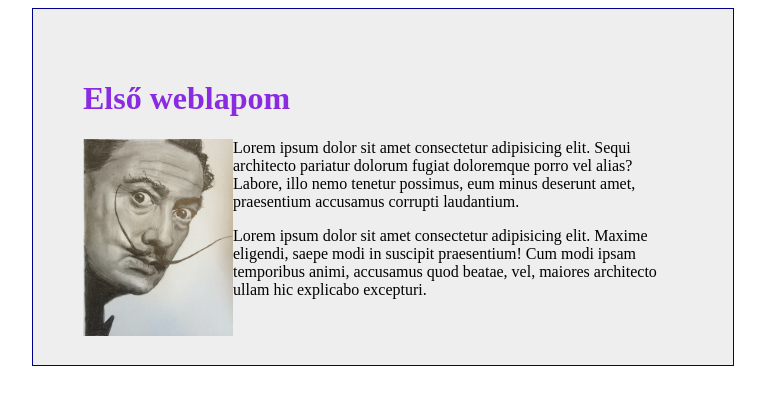
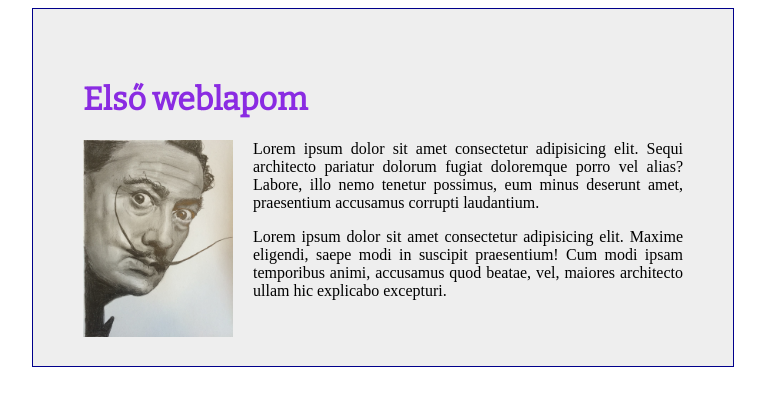
Before and after one commit to BiroSzabolcsBenjamin/2021-11-09, a plain HTML site: page index.html in a window 1280 px wide. Shown: the whole page, without its empty margins (257-1022 px from the left). Drawn offline with nearby package versions, Linux system fonts and the light colour scheme.

Commit message:
add google font

```diff
--- a/index.html
+++ b/index.html
@@ -5,12 +5,15 @@
     <meta http-equiv="X-UA-Compatible" content="IE=edge">
     <meta name="viewport" content="width=device-width, initial-scale=1.0">
     <title>Document</title>
+    <link rel="preconnect" href="https://fonts.googleapis.com">
+    <link rel="preconnect" href="https://fonts.gstatic.com" crossorigin>
+    <link href="https://fonts.googleapis.com/css2?family=Bitter&display=swap" rel="stylesheet">
     <link rel="stylesheet" href="style.css">
 </head>
 <body>
     <div id="content">
         <h1>Első weblapom</h1>
-        <img src="a5a029b6c1165e93759830681f4f307c.jpg" alt="portré" class="portre">
+    <img src="a5a029b6c1165e93759830681f4f307c.jpg" alt="portré" class="portre">
         <p>Lorem ipsum dolor sit amet consectetur adipisicing elit. Sequi architecto pariatur dolorum fugiat doloremque porro vel alias? Labore, illo nemo tenetur possimus, eum minus deserunt amet, praesentium accusamus corrupti laudantium.</p>
           <p><span>Lorem ipsum dolor sit amet consectetur adipisicing elit. Maxime eligendi, saepe modi in suscipit praesentium! Cum modi ipsam temporibus animi, accusamus quod beatae, vel, maiores architecto ullam hic explicabo excepturi.</span></p>
         </p>
--- a/style.css
+++ b/style.css
@@ -1,5 +1,6 @@
 h1 {
     color: blueviolet;
+    font-family: 'Bitter', serif;
 }
 
 #content {
@@ -10,7 +11,12 @@ h1 {
     background-color: #eee;
 }
 
+p {
+    text-align: justify;
+}
+
 .portre {
     width: 150px;
     float: left;
+    margin-right: 20px;
 }
```
Also changed, not shown: 1 other file.
